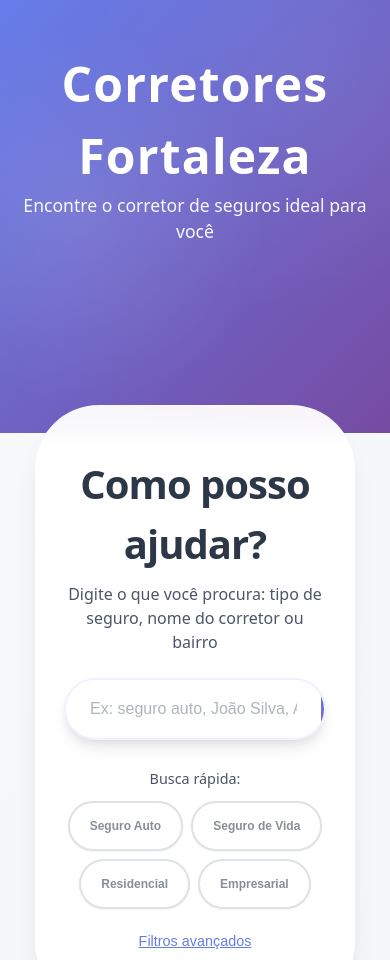
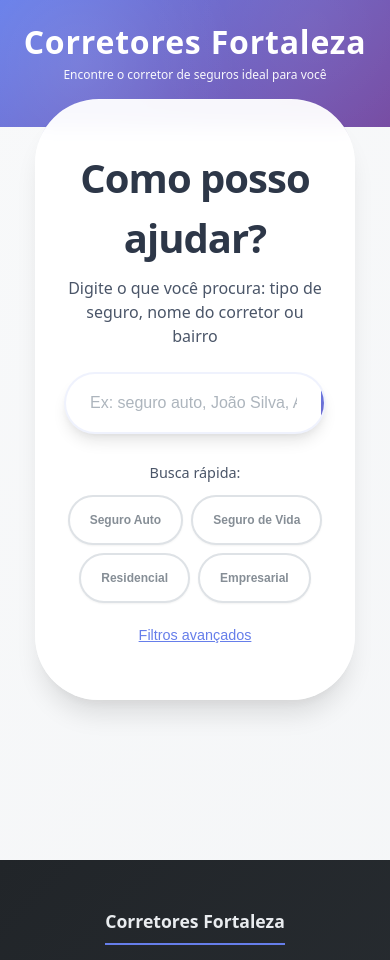
Before and after one commit to vmyazin/jina-rasp, a website: page public/index_production.html in a window 390 px wide. Shown: the top 960 px of the page. Drawn offline with Linux system fonts and the light colour scheme; no server answers.

Commit message:
fix(mobile): Optimize header layout for mobile devices
- Reduced header padding and font sizes for better mobile fit
- Added responsive breakpoints for tablets (768px) and phones (480px)
- Improved line heights and spacing for better readability
- Enhanced container padding for proper mobile margins

```diff
--- a/public/styles.css
+++ b/public/styles.css
@@ -639,15 +639,24 @@ body {
 
 @media (max-width: 768px) {
     .header {
-        padding: var(--size-8) 0 var(--size-12);
+        padding: var(--size-6, 1.5rem) 0 var(--size-8, 2rem);
+    }
+
+    .header .container {
+        padding: 0 var(--size-4, 1rem);
     }
 
     .logo {
-        font-size: var(--font-size-7);
+        font-size: var(--font-size-6, 2rem);
+        line-height: 1.2;
+        margin-bottom: var(--size-3, 0.75rem);
     }
 
     .tagline {
-        font-size: var(--font-size-2);
+        font-size: var(--font-size-1, 1rem);
+        line-height: 1.4;
+        padding: 0 var(--size-2, 0.5rem);
+        margin-bottom: var(--size-4, 1rem);
     }
 
     .search-section {
@@ -717,3 +726,26 @@ body {
         font-size: var(--font-size-00);
     }
 }
+
+@media (max-width: 480px) {
+    .header {
+        padding: var(--size-5, 1.25rem) 0 var(--size-6, 1.5rem);
+    }
+
+    .header .container {
+        padding: 0 var(--size-3, 0.75rem);
+    }
+
+    .logo {
+        font-size: var(--font-size-5, 1.75rem);
+        line-height: 1.1;
+        margin-bottom: var(--size-2, 0.5rem);
+    }
+
+    .tagline {
+        font-size: var(--font-size-0, 0.875rem);
+        line-height: 1.3;
+        padding: 0 var(--size-1, 0.25rem);
+        margin-bottom: var(--size-3, 0.75rem);
+    }
+}
```
Also changed, not shown: src/components/broker-app.ts (+35 -3 lines).
